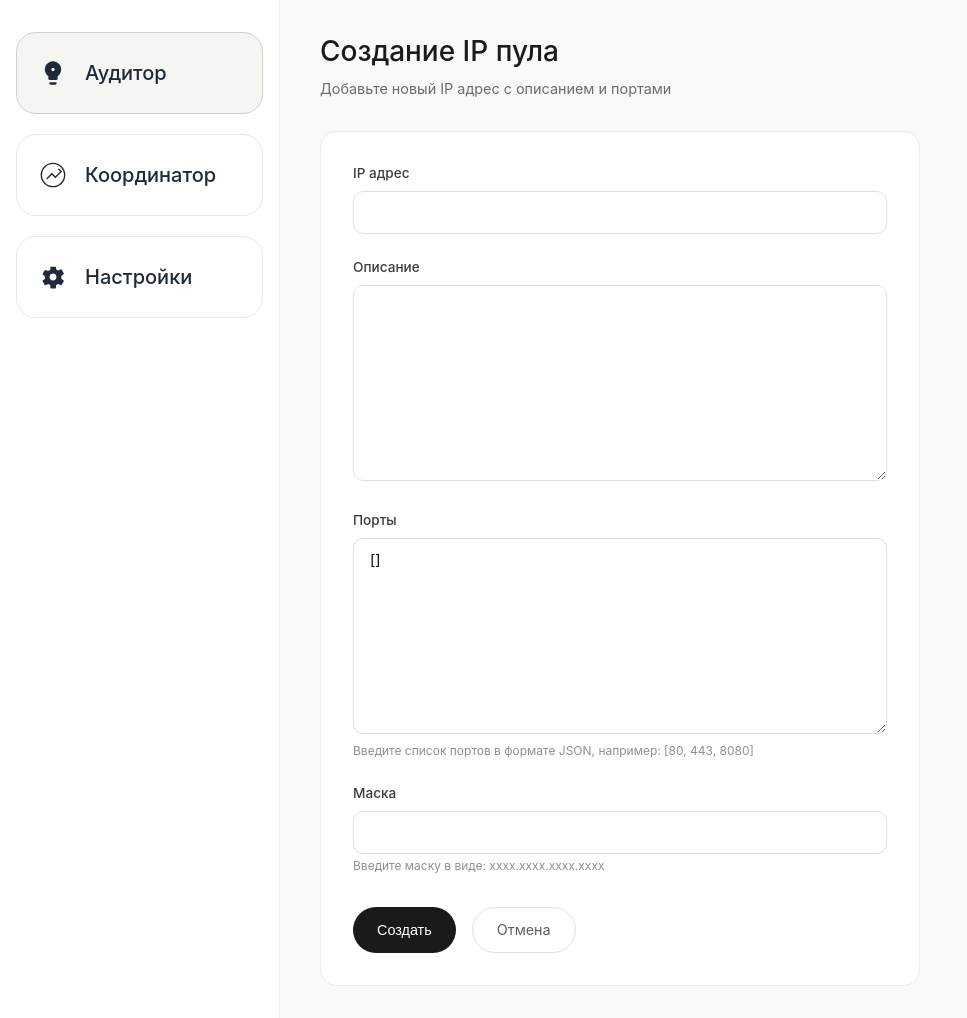
After one commit to Shmadikan/Mas-watchdogs, a Django app: page /panel/auditor/create in a window 1280 px wide. The commit adds this page. Shown: the whole page, without its empty margins (0-967 px from the left). Run offline with Django 5.2, Linux system fonts and the light colour scheme.

Commit message:
modify template

```diff
--- /dev/null
+++ b/app/templates/auditor_panel/ippool_form.html
@@ -0,0 +1,352 @@
+<!DOCTYPE html>
+<html lang="ru">
+<head>
+    <meta charset="UTF-8">
+    <meta name="viewport" content="width=device-width, initial-scale=1.0, user-scalable=yes">
+    <title>Аудитор — Создание IP пула</title>
+    <style>
+        * {
+            margin: 0;
+            padding: 0;
+            box-sizing: border-box;
+        }
+
+        body {
+            font-family: -apple-system, BlinkMacSystemFont, 'Segoe UI', 'Inter', system-ui, 'Helvetica Neue', sans-serif;
+            background: #f9f9f8;
+            color: #1a1a1a;
+            line-height: 1.4;
+            min-height: 100vh;
+            display: flex;
+        }
+
+        .sidebar {
+            width: 280px;
+            background-color: #ffffff;
+            border-right: 1px solid #eaeaea;
+            min-height: 100vh;
+            display: flex;
+            flex-direction: column;
+            padding: 2rem 1rem;
+            gap: 1.25rem;
+            flex-shrink: 0;
+        }
+
+        .panel-btn {
+            display: flex;
+            align-items: center;
+            gap: 1rem;
+            width: 100%;
+            padding: 1.5rem 1.25rem;
+            background: #ffffff;
+            border: 1px solid #e8e8e8;
+            border-radius: 20px;
+            cursor: pointer;
+            text-align: left;
+            font-size: 1.25rem;
+            font-weight: 500;
+            color: #1e2a3a;
+            transition: all 0.2s ease;
+            text-decoration: none;
+        }
+
+        .panel-btn:hover {
+            background-color: #f5f5f2;
+            border-color: #d0d0d0;
+            transform: translateY(-1px);
+        }
+
+        .icon {
+            width: 32px;
+            height: 32px;
+            display: flex;
+            align-items: center;
+            justify-content: center;
+            flex-shrink: 0;
+        }
+
+        .btn-text {
+            flex: 1;
+        }
+
+        .main-content {
+            flex: 1;
+            padding: 2rem 2.5rem;
+            overflow-y: auto;
+        }
+
+        .page-header {
+            margin-bottom: 2rem;
+        }
+
+        .page-header h1 {
+            font-size: 1.75rem;
+            font-weight: 500;
+            color: #1a1a1a;
+            margin-bottom: 0.5rem;
+        }
+
+        .page-header p {
+            color: #6b6b6b;
+            font-size: 0.9rem;
+        }
+
+        .form-container {
+            background: white;
+            border-radius: 16px;
+            border: 1px solid #eaeaea;
+            padding: 2rem;
+            max-width: 600px;
+        }
+
+        .form-group {
+            margin-bottom: 1.5rem;
+        }
+
+        .form-group label {
+            display: block;
+            font-size: 0.85rem;
+            font-weight: 500;
+            color: #3c3c3c;
+            margin-bottom: 0.5rem;
+        }
+
+        .form-group input,
+        .form-group textarea {
+            width: 100%;
+            padding: 0.75rem 1rem;
+            border: 1px solid #e0e0e0;
+            border-radius: 10px;
+            font-size: 0.9rem;
+            font-family: inherit;
+            transition: all 0.2s;
+            background: white;
+        }
+
+        .form-group input:focus,
+        .form-group textarea:focus {
+            outline: none;
+            border-color: #b0b0b0;
+            box-shadow: 0 0 0 2px rgba(0,0,0,0.05);
+        }
+
+        .form-group textarea {
+            resize: vertical;
+            min-height: 80px;
+        }
+
+        .help-text {
+            font-size: 0.75rem;
+            color: #8f8f8f;
+            margin-top: 0.25rem;
+        }
+
+        /* Стили для ошибок */
+        .errorlist {
+            list-style: none;
+            margin-top: 0.25rem;
+            padding: 0;
+        }
+
+        .errorlist li {
+            color: #d32f2f;
+            font-size: 0.75rem;
+            margin-top: 0.25rem;
+        }
+
+        .form-group.has-error input,
+        .form-group.has-error textarea {
+            border-color: #d32f2f;
+        }
+
+        .non-field-errors {
+            background: #fee;
+            border-left: 3px solid #d32f2f;
+            padding: 0.75rem 1rem;
+            margin-bottom: 1.5rem;
+            border-radius: 8px;
+            font-size: 0.85rem;
+            color: #d32f2f;
+        }
+
+        .form-actions {
+            display: flex;
+            gap: 1rem;
+            margin-top: 2rem;
+        }
+
+        .btn-submit {
+            background: #1a1a1a;
+            color: white;
+            border: none;
+            padding: 0.75rem 1.5rem;
+            border-radius: 40px;
+            font-size: 0.9rem;
+            font-weight: 500;
+            cursor: pointer;
+            transition: all 0.2s;
+        }
+
+        .btn-submit:hover {
+            background: #2c2c2c;
+            transform: translateY(-1px);
+        }
+
+        .btn-cancel {
+            background: white;
+            color: #5e5e5e;
+            border: 1px solid #e0e0e0;
+            padding: 0.75rem 1.5rem;
+            border-radius: 40px;
+            font-size: 0.9rem;
+            text-decoration: none;
+            transition: all 0.2s;
+        }
+
+        .btn-cancel:hover {
+            background: #f5f5f2;
+            border-color: #c0c0c0;
+        }
+
+        @media (max-width: 700px) {
+            .sidebar {
+                width: 240px;
+                padding: 1.25rem 0.75rem;
+            }
+            .main-content {
+                padding: 1.5rem;
+            }
+            .form-container {
+                padding: 1.5rem;
+            }
+        }
+    </style>
+</head>
+<body>
+
+<div class="sidebar">
+    <a href="auditor" class="panel-btn" style="background-color: #f5f5f2; border-color: #d0d0d0;">
+        <span class="icon">
+            <svg width="28" height="28" viewBox="0 0 24 24" fill="none" xmlns="http://www.w3.org/2000/svg">
+                <path d="M12 2C8.13 2 5 5.13 5 9c0 2.38 1.19 4.47 3 5.74V17c0 .55.45 1 1 1h6c.55 0 1-.45 1-1v-2.26c1.81-1.27 3-3.36 3-5.74 0-3.87-3.13-7-7-7zM9 21c0 .55.45 1 1 1h4c.55 0 1-.45 1-1v-1H9v1z" fill="currentColor"/>
+                <circle cx="12" cy="9" r="2" fill="white" stroke="currentColor" stroke-width="1.2"/>
+            </svg>
+        </span>
+        <span class="btn-text">Аудитор</span>
+    </a>
+
+    <a href="coordinator" class="panel-btn">
+        <span class="icon">
+            <svg width="28" height="28" viewBox="0 0 24 24" fill="none" xmlns="http://www.w3.org/2000/svg">
+                <path d="M12 6c-1.1 0-2 .9-2 2s.9 2 2 2 2-.9 2-2-.9-2-2-2zm0 9c-2.7 0-5.8 1.29-6 2h12c-.2-.71-3.3-2-6-2z" fill="currentColor"/>
+                <circle cx="12" cy="12" r="10" stroke="currentColor" stroke-width="1.2" fill="white"/>
+                <path d="M17 7l2 2-5 5-3-3-4 4" stroke="currentColor" stroke-width="1.2" fill="none" stroke-linecap="round"/>
+            </svg>
+        </span>
+        <span class="btn-text">Координатор</span>
+    </a>
+
+    <a href="settings" class="panel-btn">
+        <span class="icon">
+            <svg width="28" height="28" viewBox="0 0 24 24" fill="none" xmlns="http://www.w3.org/2000/svg">
+                <path d="M19.14 12.94c.04-.3.06-.61.06-.94 0-.33-.02-.64-.06-.94l2.03-1.58c.18-.14.23-.38.12-.56l-1.89-3.28c-.12-.19-.36-.26-.56-.18l-2.39.96c-.5-.38-1.06-.68-1.66-.88L14.45 3.5c-.04-.2-.2-.34-.4-.34h-3.78c-.2 0-.36.14-.4.34l-.3 2.52c-.6.2-1.16.5-1.66.88l-2.39-.96c-.2-.08-.44 0-.56.18l-1.89 3.28c-.12.19-.07.42.12.56l2.03 1.58c-.04.3-.06.61-.06.94 0 .33.02.64.06.94l-2.03 1.58c-.18.14-.23.38-.12.56l1.89 3.28c.12.19.36.26.56.18l2.39-.96c.5.38 1.06.68 1.66.88l.3 2.52c.04.2.2.34.4.34h3.78c.2 0 .36-.14.4-.34l.3-2.52c.6-.2 1.16-.5 1.66-.88l2.39.96c.2.08.44 0 .56-.18l1.89-3.28c.12-.19.07-.42-.12-.56l-2.03-1.58zM12 15c-1.66 0-3-1.34-3-3s1.34-3 3-3 3 1.34 3 3-1.34 3-3 3z" fill="currentColor"/>
+            </svg>
+        </span>
+        <span class="btn-text">Настройки</span>
+    </a>
+</div>
+
+<div class="main-content">
+    <div class="page-header">
+        <h1>Создание IP пула</h1>
+        <p>Добавьте новый IP адрес с описанием и портами</p>
+    </div>
+
+    <div class="form-container">
+        <!-- Вывод non-field ошибок (например, уникальность или другие ошибки формы) -->
+        {% if form.non_field_errors %}
+            <div class="non-field-errors">
+                {% for error in form.non_field_errors %}
+                    {{ error }}
+                {% endfor %}
+            </div>
+        {% endif %}
+
+        <form method="post">
+            {% csrf_token %}
+
+            <!-- Поле ip -->
+            <div class="form-group {% if form.ip.errors %}has-error{% endif %}">
+                <label for="{{ form.ip.id_for_label }}">IP адрес</label>
+                {{ form.ip }}
+                {% if form.ip.help_text %}
+                    <div class="help-text">{{ form.ip.help_text }}</div>
+                {% endif %}
+                {% if form.ip.errors %}
+                    <ul class="errorlist">
+                        {% for error in form.ip.errors %}
+                            <li>{{ error }}</li>
+                        {% endfor %}
+                    </ul>
+                {% endif %}
+            </div>
+
+            <!-- Поле description -->
+            <div class="form-group {% if form.description.errors %}has-error{% endif %}">
+                <label for="{{ form.description.id_for_label }}">Описание</label>
+                {{ form.description }}
+                {% if form.description.help_text %}
+                    <div class="help-text">{{ form.description.help_text }}</div>
+                {% endif %}
+                {% if form.description.errors %}
+                    <ul class="errorlist">
+                        {% for error in form.description.errors %}
+                            <li>{{ error }}</li>
+                        {% endfor %}
+                    </ul>
+                {% endif %}
+            </div>
+
+            <!-- Поле ports (JSONField) -->
+            <div class="form-group {% if form.ports.errors %}has-error{% endif %}">
+                <label for="{{ form.ports.id_for_label }}">Порты</label>
+                {{ form.ports }}
+                <div class="help-text">Введите список портов в формате JSON, например: [80, 443, 8080]</div>
+                {% if form.ports.errors %}
+                    <ul class="errorlist">
+                        {% for error in form.ports.errors %}
+                            <li>{{ error }}</li>
+                        {% endfor %}
+                    </ul>
+                {% endif %}
+            </div>
+
+
+
+
+            <div class="form-group {% if form.mask.errors %}has-error{% endif %}">
+                <label for="{{ form.mask.id_for_label }}">Маска</label>
+                {{ form.mask }}
+                <div class="help-text">Введите маску в виде: xxxx.xxxx.xxxx.xxxx</div>
+                {% if form.mask.errors %}
+                    <ul class="errorlist">
+                        {% for error in form.mask.errors %}
+                            <li>{{ error }}</li>
+                        {% endfor %}
+                    </ul>
+                {% endif %}
+            </div>
+
+
+
+
+            <div class="form-actions">
+                <button type="submit" class="btn-submit">Создать</button>
+                <a href="{% url 'auditor' %}" class="btn-cancel">Отмена</a>
+            </div>
+        </form>
+    </div>
+</div>
+
+</body>
+</html>
```
Also changed, not shown: app/templates/auditor_panel/ippool_list.html (renamed from app/templates/agent_panel/ippool_list.html, +5 -3 lines).
